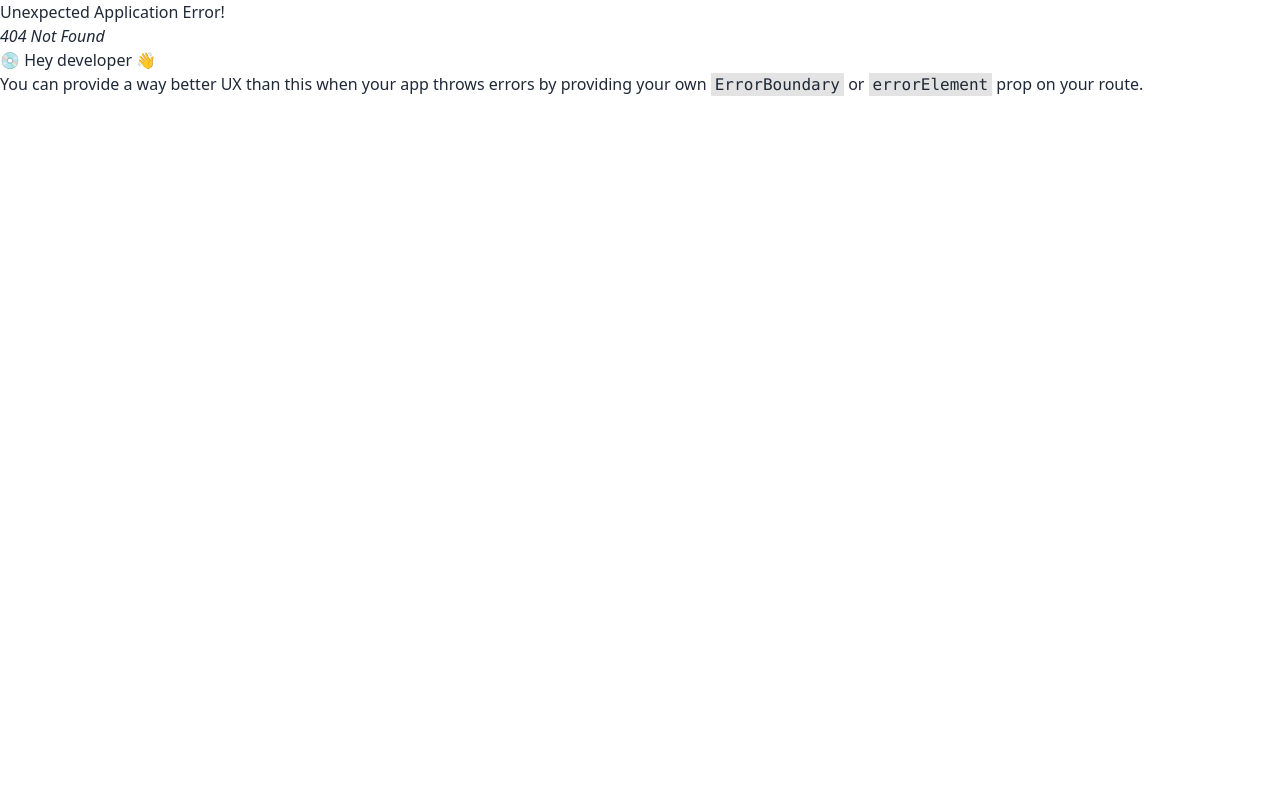
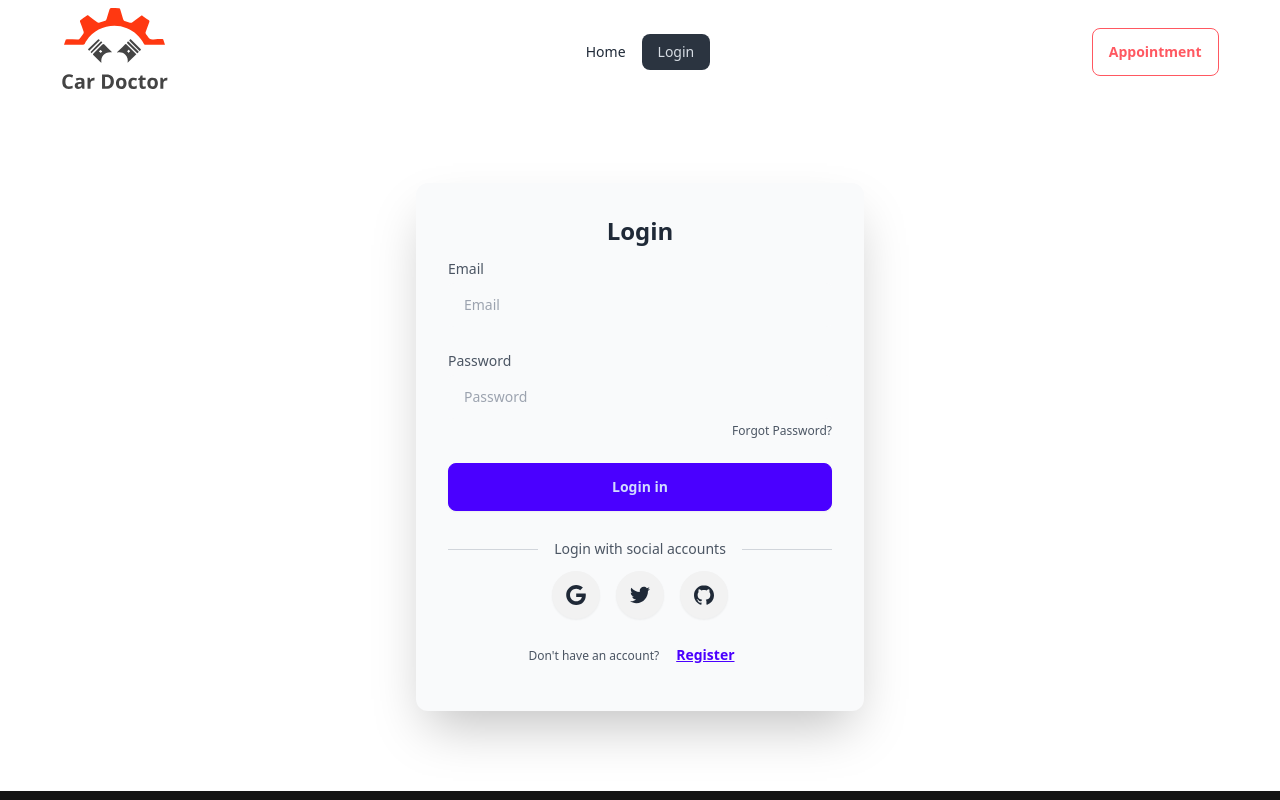
Before and after one commit to Yamin39/car-doctor-client, a React (Vite) app: page /login in a window 1280 px wide. Before the commit this address had no page. Shown: the top 800 px of the page. Built offline with nearby package versions, Linux system fonts and the light colour scheme.

Commit message:
added login page and initialized firebase with env

```diff
--- a/package.json
+++ b/package.json
@@ -11,6 +11,7 @@
   },
   "dependencies": {
     "axios": "^1.6.8",
+    "firebase": "^10.11.1",
     "localforage": "^1.10.0",
     "match-sorter": "^6.3.4",
     "prop-types": "^15.8.1",
--- /dev/null
+++ b/src/firebase/firebase.config.js
@@ -0,0 +1,23 @@
+// Import the functions you need from the SDKs you need
+import { initializeApp } from "firebase/app";
+import { getAuth } from "firebase/auth";
+// TODO: Add SDKs for Firebase products that you want to use
+// https://firebase.google.com/docs/web/setup#available-libraries
+
+// Your web app's Firebase configuration
+const firebaseConfig = {
+  apiKey: import.meta.env.VITE_APIKEY,
+  authDomain: import.meta.env.VITE_AUTHDOMAIN,
+  databaseURL: import.meta.env.VITE_DATABASEURL,
+  projectId: import.meta.env.VITE_PROJECTID,
+  storageBucket: import.meta.env.VITE_STORAGEBUCKET,
+  messagingSenderId: import.meta.env.VITE_MESSAGINGSENDERID,
+  appId: import.meta.env.VITE_APPID,
+};
+
+// Initialize Firebase
+const app = initializeApp(firebaseConfig);
+
+const auth = getAuth(app);
+
+export default auth;
--- /dev/null
+++ b/src/pages/Login/Login.jsx
@@ -0,0 +1,80 @@
+const Login = () => {
+  const handleSubmit = (e) => {
+    e.preventDefault();
+    const form = e.target;
+    const email = form.email.value;
+    const password = form.password.value;
+    console.log(email, password);
+  };
+  return (
+    <div className="py-20 flex justify-center items-center">
+      <div className="w-full max-w-md p-8 space-y-3 rounded-xl bg-gray-50 text-gray-800 shadow-2xl">
+        <h1 className="text-2xl font-bold text-center">Login</h1>
+        <form onSubmit={handleSubmit} className="space-y-6">
+          <div className="space-y-1 text-sm">
+            <label htmlFor="email" className="block text-gray-600">
+              Email
+            </label>
+            <input
+              type="email"
+              name="email"
+              id="email"
+              placeholder="Email"
+              className="w-full px-4 py-3 rounded-md border-gray-300 bg-gray-50 text-gray-800 focus:border-blue-600"
+              required
+            />
+          </div>
+          <div className="space-y-1 text-sm">
+            <label htmlFor="password" className="block text-gray-600">
+              Password
+            </label>
+            <input
+              type="password"
+              name="password"
+              id="password"
+              placeholder="Password"
+              className="w-full px-4 py-3 rounded-md border-gray-300 bg-gray-50 text-gray-800 focus:border-blue-600"
+              required
+            />
+            <div className="flex justify-end text-xs text-gray-600">
+              <a rel="noopener noreferrer" href="#">
+                Forgot Password?
+              </a>
+            </div>
+          </div>
+          <button className="btn btn-primary w-full">Login in</button>
+        </form>
+        <div className="flex items-center pt-4 space-x-1">
+          <div className="flex-1 h-px sm:w-16 bg-gray-300" />
+          <p className="px-3 text-sm text-gray-600">Login with social accounts</p>
+          <div className="flex-1 h-px sm:w-16 bg-gray-300" />
+        </div>
+        <div className="flex justify-center space-x-4">
+          <button aria-label="Log in with Google" className="btn btn-circle">
+            <svg xmlns="http://www.w3.org/2000/svg" viewBox="0 0 32 32" className="w-5 h-5 fill-current">
+              <path d="M16.318 13.714v5.484h9.078c-0.37 2.354-2.745 6.901-9.078 6.901-5.458 0-9.917-4.521-9.917-10.099s4.458-10.099 9.917-10.099c3.109 0 5.193 1.318 6.38 2.464l4.339-4.182c-2.786-2.599-6.396-4.182-10.719-4.182-8.844 0-16 7.151-16 16s7.156 16 16 16c9.234 0 15.365-6.49 15.365-15.635 0-1.052-0.115-1.854-0.255-2.651z" />
+            </svg>
+          </button>
+          <button aria-label="Log in with Twitter" className="btn btn-circle">
+            <svg xmlns="http://www.w3.org/2000/svg" viewBox="0 0 32 32" className="w-5 h-5 fill-current">
+              <path d="M31.937 6.093c-1.177 0.516-2.437 0.871-3.765 1.032 1.355-0.813 2.391-2.099 2.885-3.631-1.271 0.74-2.677 1.276-4.172 1.579-1.192-1.276-2.896-2.079-4.787-2.079-3.625 0-6.563 2.937-6.563 6.557 0 0.521 0.063 1.021 0.172 1.495-5.453-0.255-10.287-2.875-13.52-6.833-0.568 0.964-0.891 2.084-0.891 3.303 0 2.281 1.161 4.281 2.916 5.457-1.073-0.031-2.083-0.328-2.968-0.817v0.079c0 3.181 2.26 5.833 5.26 6.437-0.547 0.145-1.131 0.229-1.724 0.229-0.421 0-0.823-0.041-1.224-0.115 0.844 2.604 3.26 4.5 6.14 4.557-2.239 1.755-5.077 2.801-8.135 2.801-0.521 0-1.041-0.025-1.563-0.088 2.917 1.86 6.36 2.948 10.079 2.948 12.067 0 18.661-9.995 18.661-18.651 0-0.276 0-0.557-0.021-0.839 1.287-0.917 2.401-2.079 3.281-3.396z" />
+            </svg>
+          </button>
+          <button aria-label="Log in with GitHub" className="btn btn-circle">
+            <svg xmlns="http://www.w3.org/2000/svg" viewBox="0 0 32 32" className="w-5 h-5 fill-current">
+              <path d="M16 0.396c-8.839 0-16 7.167-16 16 0 7.073 4.584 13.068 10.937 15.183 0.803 0.151 1.093-0.344 1.093-0.772 0-0.38-0.009-1.385-0.015-2.719-4.453 0.964-5.391-2.151-5.391-2.151-0.729-1.844-1.781-2.339-1.781-2.339-1.448-0.989 0.115-0.968 0.115-0.968 1.604 0.109 2.448 1.645 2.448 1.645 1.427 2.448 3.744 1.74 4.661 1.328 0.14-1.031 0.557-1.74 1.011-2.135-3.552-0.401-7.287-1.776-7.287-7.907 0-1.751 0.62-3.177 1.645-4.297-0.177-0.401-0.719-2.031 0.141-4.235 0 0 1.339-0.427 4.4 1.641 1.281-0.355 2.641-0.532 4-0.541 1.36 0.009 2.719 0.187 4 0.541 3.043-2.068 4.381-1.641 4.381-1.641 0.859 2.204 0.317 3.833 0.161 4.235 1.015 1.12 1.635 2.547 1.635 4.297 0 6.145-3.74 7.5-7.296 7.891 0.556 0.479 1.077 1.464 1.077 2.959 0 2.14-0.020 3.864-0.020 4.385 0 0.416 0.28 0.916 1.104 0.755 6.4-2.093 10.979-8.093 10.979-15.156 0-8.833-7.161-16-16-16z" />
+            </svg>
+          </button>
+        </div>
+        <p className="text-xs text-center sm:px-6 text-gray-600">
+          Don&apos;t have an account?
+          <a rel="noopener noreferrer" href="#" className="btn btn-link">
+            Register
+          </a>
+        </p>
+      </div>
+    </div>
+  );
+};
+
+export default Login;
--- a/src/pages/Shared/Navbar/Navbar.jsx
+++ b/src/pages/Shared/Navbar/Navbar.jsx
@@ -6,6 +6,9 @@
     <>
       <li>
         <NavLink to="/">Home</NavLink>
+      </li>
+      <li>
+        <NavLink to="/login">Login</NavLink>
       </li>
     </>
   );
--- a/src/routers/Routes.jsx
+++ b/src/routers/Routes.jsx
@@ -1,6 +1,7 @@
 import { createBrowserRouter } from "react-router-dom";
 import App from "../App";
 import Home from "../pages/Home/Home";
+import Login from "../pages/Login/Login";
 
 const router = createBrowserRouter([
   {
@@ -11,6 +12,10 @@
         path: "/",
         element: <Home></Home>,
       },
+      {
+        path: "/login",
+        element: <Login></Login>,
+      },
     ],
   },
 ]);
```
Also changed, not shown: 1 other file (tests, documents, lock files or other folders).
